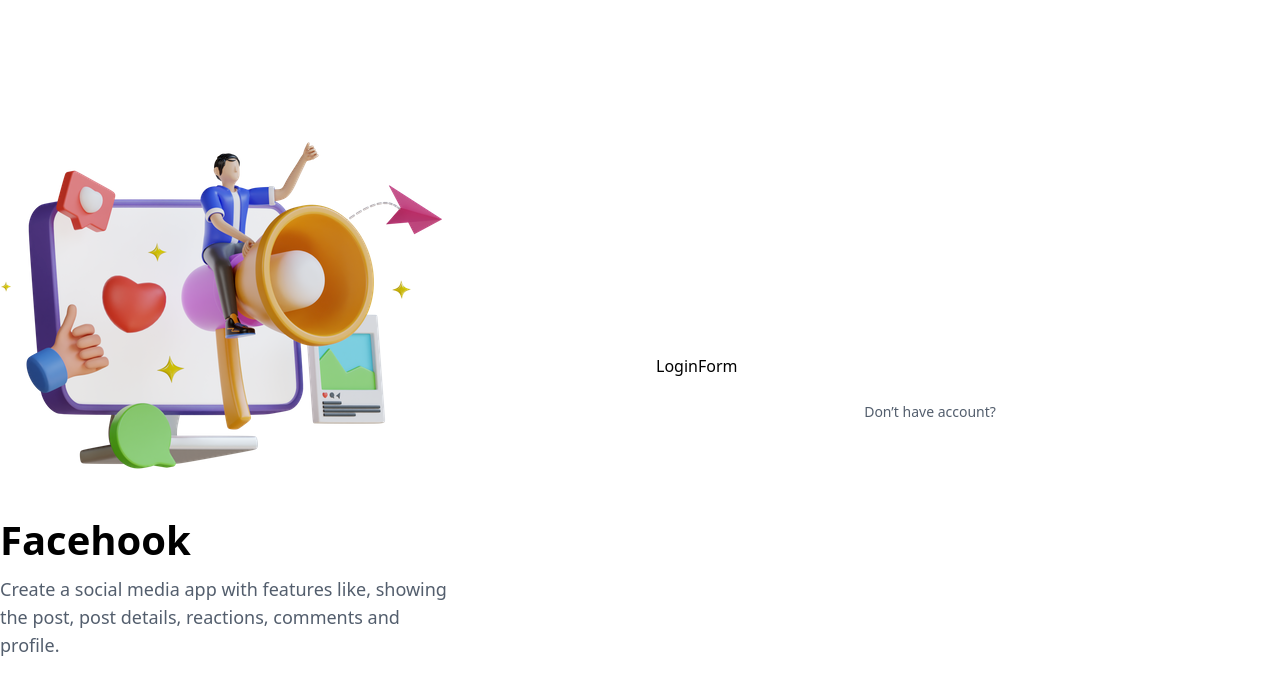
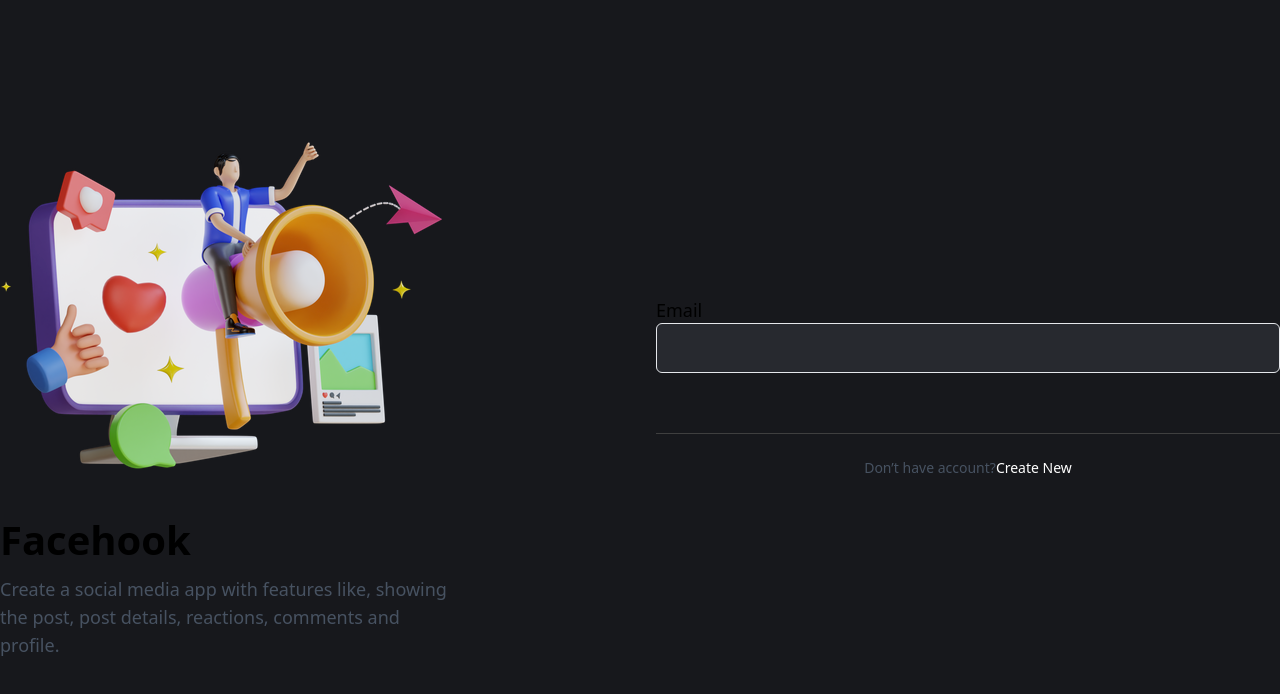
Before and after one commit to kaioumdev/FaceHook, a React (Vite) app: page /login in a window 1280 px wide. Shown: the top 694 px of the page. Built offline with nearby package versions, Linux system fonts and the light colour scheme.

Commit message:
implements react-hook-form successfully & show the styles successfully

```diff
--- a/package.json
+++ b/package.json
@@ -13,6 +13,7 @@
     "@tailwindcss/vite": "^4.1.10",
     "react": "^19.1.0",
     "react-dom": "^19.1.0",
+    "react-hook-form": "^7.58.1",
     "react-router-dom": "^7.6.2",
     "tailwindcss": "^4.1.10",
     "vite": "^6.3.5"
--- a/src/components/auth/LoginForm.jsx
+++ b/src/components/auth/LoginForm.jsx
@@ -1,8 +1,23 @@
+/* eslint-disable no-unused-vars */
 import React from 'react'
+import { useForm } from 'react-hook-form'
+import Field from '../common/Field';
 
 const LoginForm = () => {
+    const { register, handleSubmit, formState: { errors } } = useForm();
+
+    const submitForm = (formData) => {
+        console.log(formData);
+    }
     return (
-        <div>LoginForm</div>
+        <form className='border-b border-[#3F3F3F] pb-10 lg:pb-[60px]' onSubmit={handleSubmit(submitForm)}>
+            <Field label="Email">
+                <input
+                    {...register("email", { required: "Email ID is Required" })}
+                    className={`w-full rounded-md border border-[#CCCCCC]/[14%] bg-[#27292F]  p-1.5 focus:outline-none lg:p-3 ${!!errors.email ? "border-red-500" : "border-gray-200"}`}
+                    type="email" name="email" id="email" />
+            </Field>
+        </form>
     )
 }
 
--- a/src/components/common/Field.jsx
+++ b/src/components/common/Field.jsx
@@ -6,7 +6,7 @@ const Field = ({ label, children, htmlFor, error }) => {
     const id = htmlFor || getChildId(children)
     return (
         <div className='form-control'>
-            {label && <label htmlFor={id} className='auth-label'>{label}
+            {label && <label htmlFor={id} className='leading-[138%] lg:text-lg'>{label}
                 {children}</label>}
             {!!error && <div role="alert" className='text-red-600'>{error.message}</div>}
         </div>
--- a/src/pages/LoginPage.jsx
+++ b/src/pages/LoginPage.jsx
@@ -5,7 +5,7 @@ import LoginForm from "../components/auth/LoginForm";
 const LoginPage = () => {
     return (
         <main
-            className="flex min-h-screen items-center justify-center bg-deepDark py-8"
+            className="flex min-h-screen items-center justify-center bg-[#17181C] py-8"
         >
             <div className="max-w-[1368px] flex-1">
                 <div className="container grid items-center gap-8 lg:grid-cols-2">
```
Also changed, not shown: 1 other file (tests, documents, lock files or other folders).
